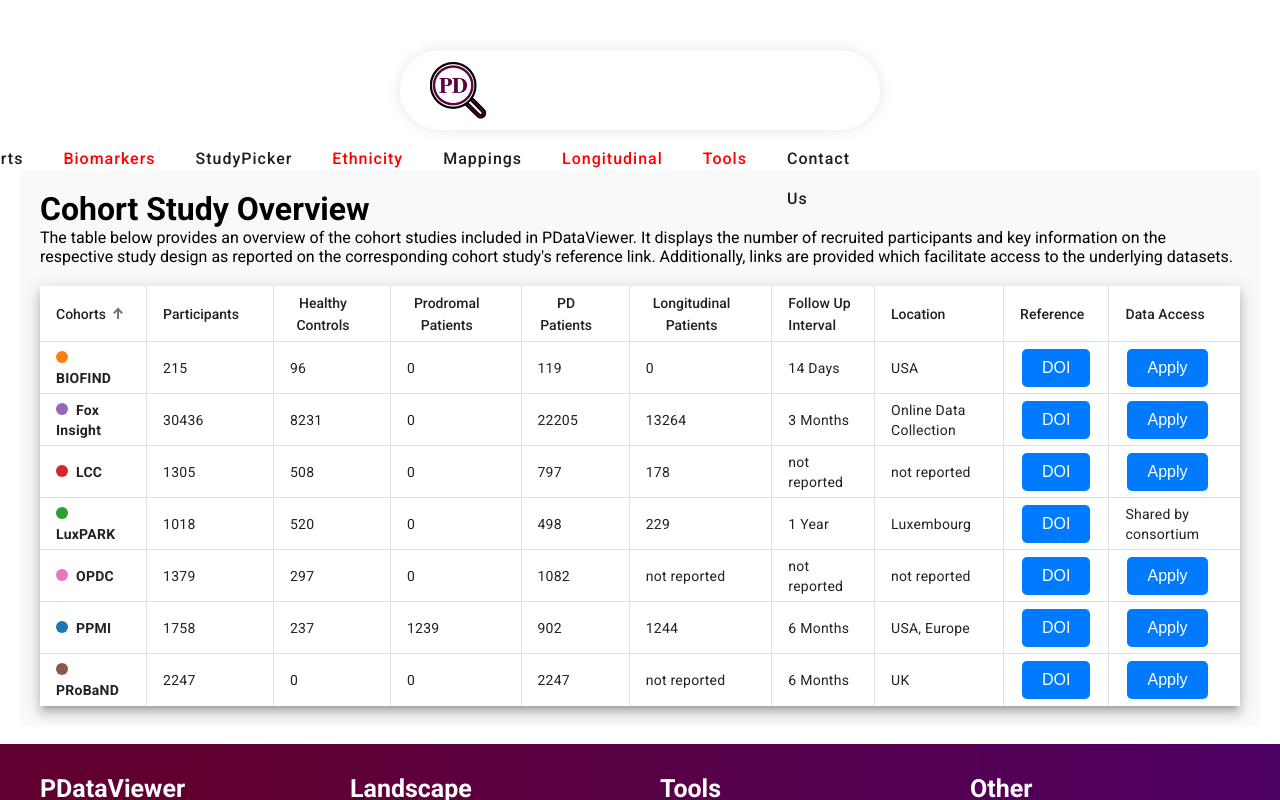
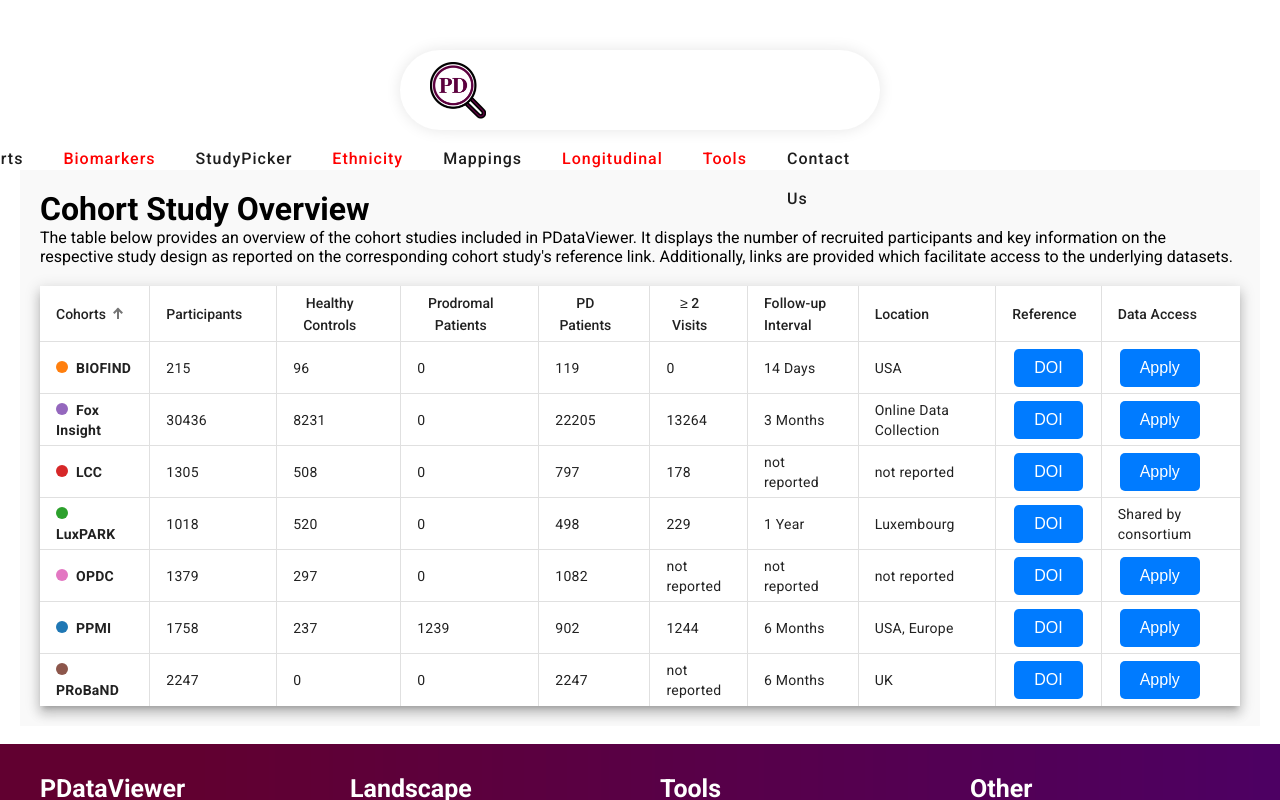
Before and after one commit to SCAI-BIO/PDataViewer, an Angular app in the folder frontend/: page /cohorts in a window 1280 px wide. Built offline with nearby package versions, Linux system fonts and the light colour scheme.

Commit message:
refactor: column names

```diff
--- a/frontend/src/app/cohorts/cohorts.component.html
+++ b/frontend/src/app/cohorts/cohorts.component.html
@@ -57,7 +57,7 @@
       <!-- Longitudinal Patients Column -->
       <ng-container matColumnDef="LongitudinalPatients">
         <th mat-header-cell *matHeaderCellDef mat-sort-header>
-          Longitudinal Patients
+          ≥ 2 Visits
         </th>
         <td mat-cell *matCellDef="let element">
           {{ element.LongitudinalPatients }}
@@ -66,7 +66,7 @@
 
       <!-- Follow Up Interval Column -->
       <ng-container matColumnDef="FollowUpInterval">
-        <th mat-header-cell *matHeaderCellDef>Follow Up Interval</th>
+        <th mat-header-cell *matHeaderCellDef>Follow-up Interval</th>
         <td mat-cell *matCellDef="let element">
           {{ element.FollowUpInterval }}
         </td>
```
